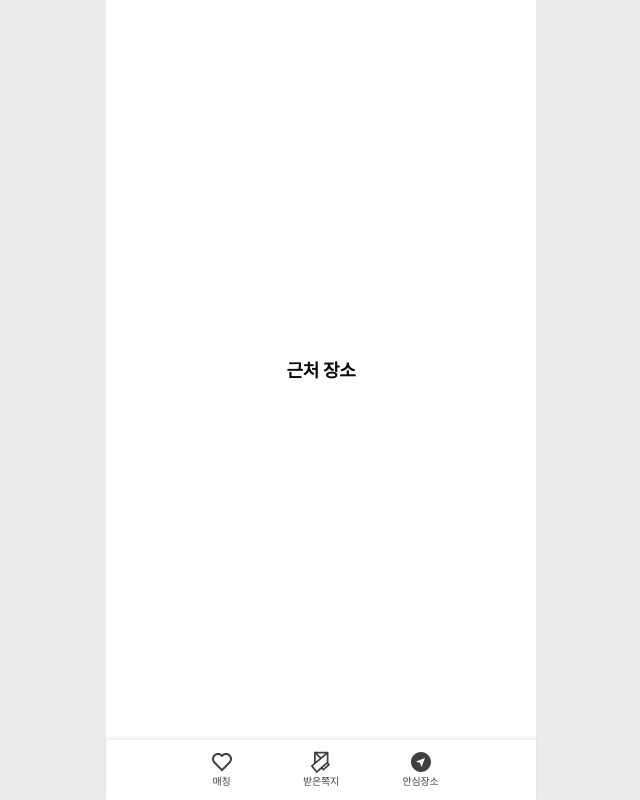
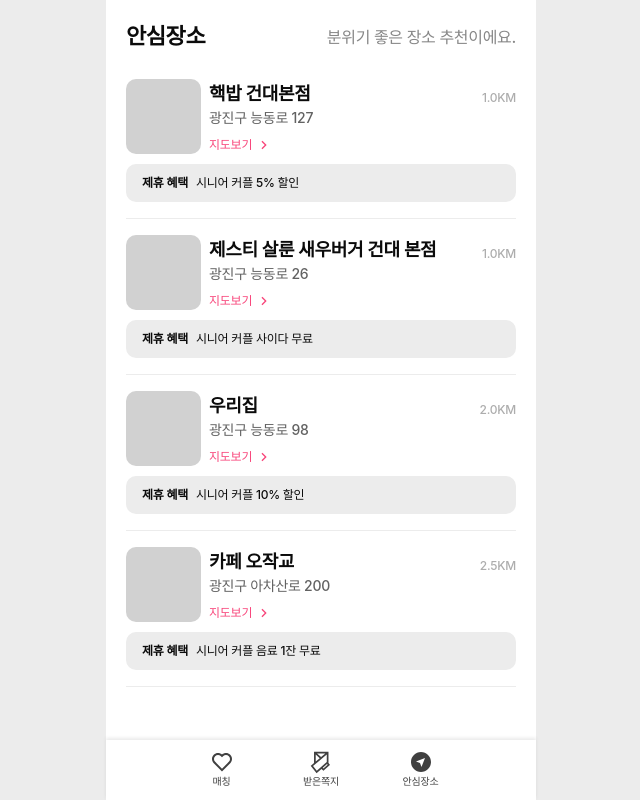
Before and after one commit to SOPT-all/39-SOPKATHON-WEB-WEB2, a React (Vite) app: page /places in a window 1280 px wide. Shown: the whole page, without its empty margins (319-959 px from the left). Built offline with nearby package versions, Linux system fonts and the light colour scheme; a web font is replaced by a local one.

Commit message:
feat: 안심장소 페이지 구현

```diff
--- /dev/null
+++ b/src/pages/place/constants/place-preview.ts
@@ -0,0 +1,41 @@
+import type { Place } from '@/pages/place/types';
+
+// 뷰 확인용 데이터예요. API 연동 시 서버 응답으로 교체해요.
+export const PLACE_PREVIEW_LIST: Place[] = [
+  {
+    placeId: 1,
+    name: '핵밥 건대본점',
+    imageUrl: null,
+    address: '광진구 능동로 127',
+    distance: 1,
+    benefitText: '시니어 커플 5% 할인',
+    naverMapUrl: 'https://map.naver.com',
+  },
+  {
+    placeId: 2,
+    name: '제스티 살룬 새우버거 건대 본점',
+    imageUrl: null,
+    address: '광진구 능동로 26',
+    distance: 1,
+    benefitText: '시니어 커플 사이다 무료',
+    naverMapUrl: 'https://map.naver.com',
+  },
+  {
+    placeId: 3,
+    name: '우리집',
+    imageUrl: null,
+    address: '광진구 능동로 98',
+    distance: 2,
+    benefitText: '시니어 커플 10% 할인',
+    naverMapUrl: 'https://map.naver.com',
+  },
+  {
+    placeId: 4,
+    name: '카페 오작교',
+    imageUrl: null,
+    address: '광진구 아차산로 200',
+    distance: 2.5,
+    benefitText: '시니어 커플 음료 1잔 무료',
+    naverMapUrl: 'https://map.naver.com',
+  },
+];
--- a/src/pages/place/place-page.tsx
+++ b/src/pages/place/place-page.tsx
@@ -1,7 +1,22 @@
+import PlaceCard from '@/pages/place/components/place-card';
+import { PLACE_PREVIEW_LIST } from '@/pages/place/constants/place-preview';
+
 const PlacePage = () => {
   return (
-    <main className="flex flex-1 items-center justify-center">
-      <h1 className="text-title-sb-18">근처 장소</h1>
+    <main className="flex flex-1 flex-col gap-2.5 px-5 pt-5">
+      <header className="flex items-center justify-between gap-2">
+        <h1 className="shrink-0 text-title-b-22 text-black">안심장소</h1>
+        <p className="truncate text-title-m-16 text-grey-4">
+          분위기 좋은 장소 추천이에요.
+        </p>
+      </header>
+      <ul className="flex flex-col">
+        {PLACE_PREVIEW_LIST.map((place) => (
+          <li key={place.placeId}>
+            <PlaceCard place={place} />
+          </li>
+        ))}
+      </ul>
     </main>
   );
 };
```
